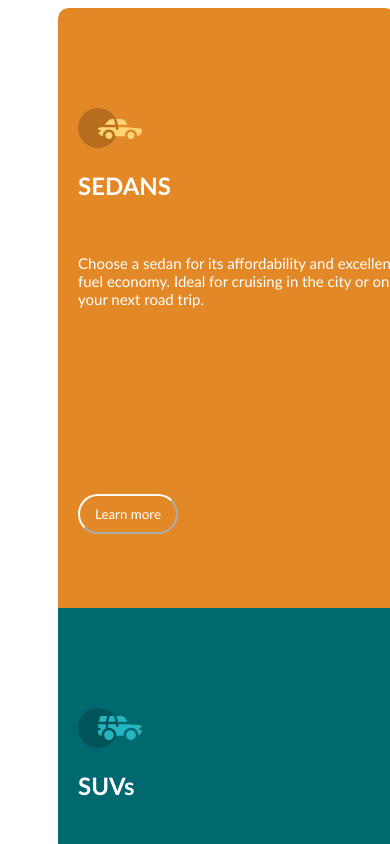
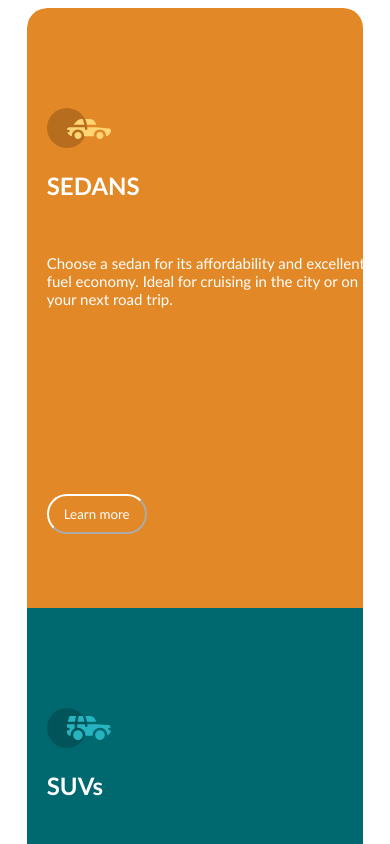
Before and after one commit to EJIOLOGY/Eji, a plain HTML site: page index.htm in a window 390 px wide. Shown: the top 844 px of the page. Drawn offline with Linux system fonts and the light colour scheme.

Commit message:
Update style.css

```diff
--- a/style.css
+++ b/style.css
@@ -111,13 +111,14 @@ a:active {
 @media(max-width:600px) {
     #main-container {
         width: 90%;
-        margin: auto 50px 50px 50px;
+        margin: auto;
         justify-content: center;
         overflow: hidden;
         box-sizing: content-box;
         display: block;
         border: 0.1px light #333;
-        border-radius: 10px;
+        border-radius: 20px;
+        margin-top:50px
         margin-bottom: 50px;
     }
     .container-1 {
@@ -127,8 +128,8 @@ a:active {
         padding: 100px 20px;
         text-align: left;
         border: 0.1px light #333;
-        border-top-left-radius: 10px;
-        border-top-right-radius: 10px;
+        border-top-left-radius: 20px;
+        border-top-right-radius: 20px;
     }
     .container-2 {
         background-color: hsl(184, 100%, 22%);
@@ -143,7 +144,7 @@ a:active {
         height: 25em;
         padding: 100px 20px;
         text-align: left;
-        border-bottom-left-radius: 10px;
-        border-bottom-right-radius: 10px;
+        border-bottom-left-radius: 20px;
+        border-bottom-right-radius: 20px;
     }
 }
```
